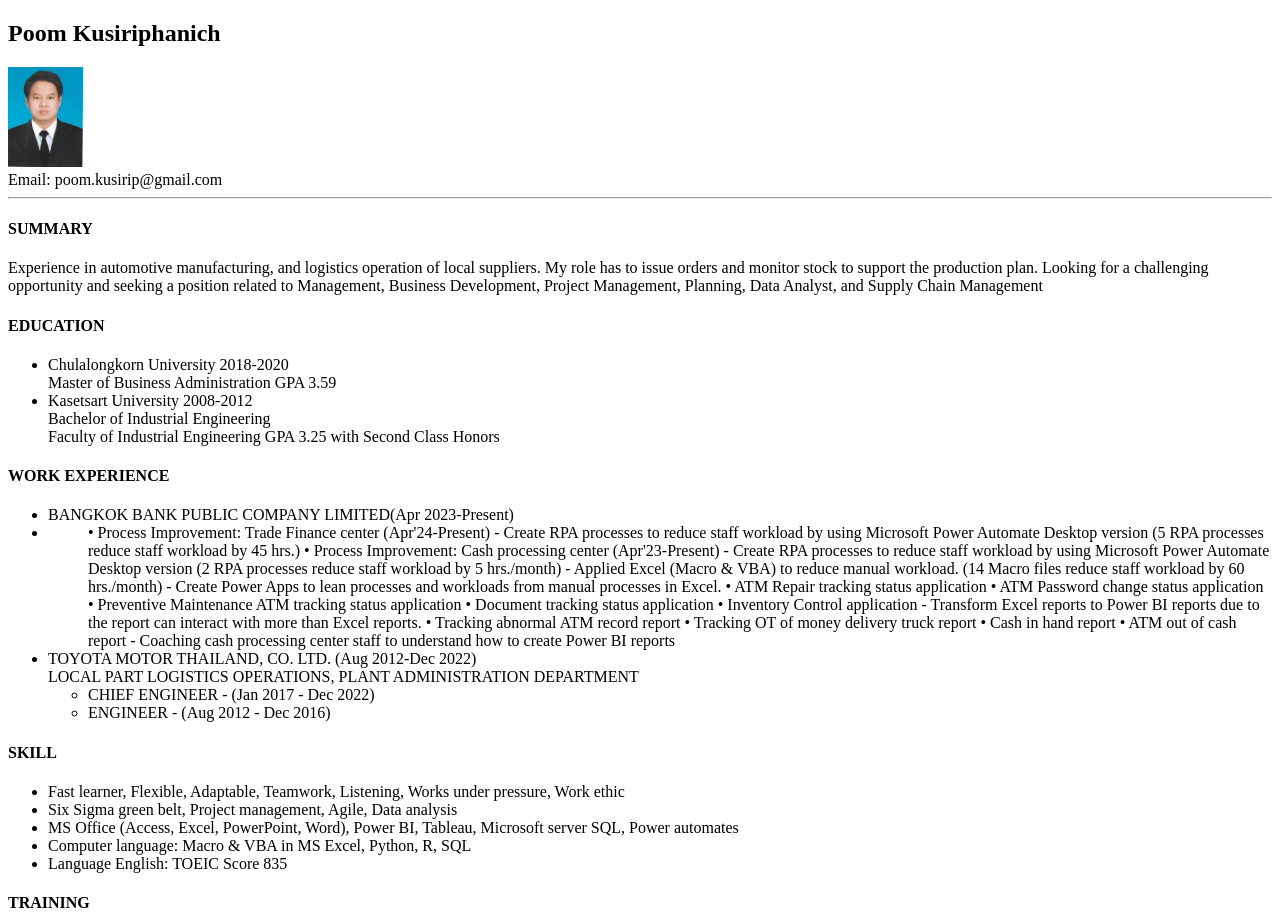
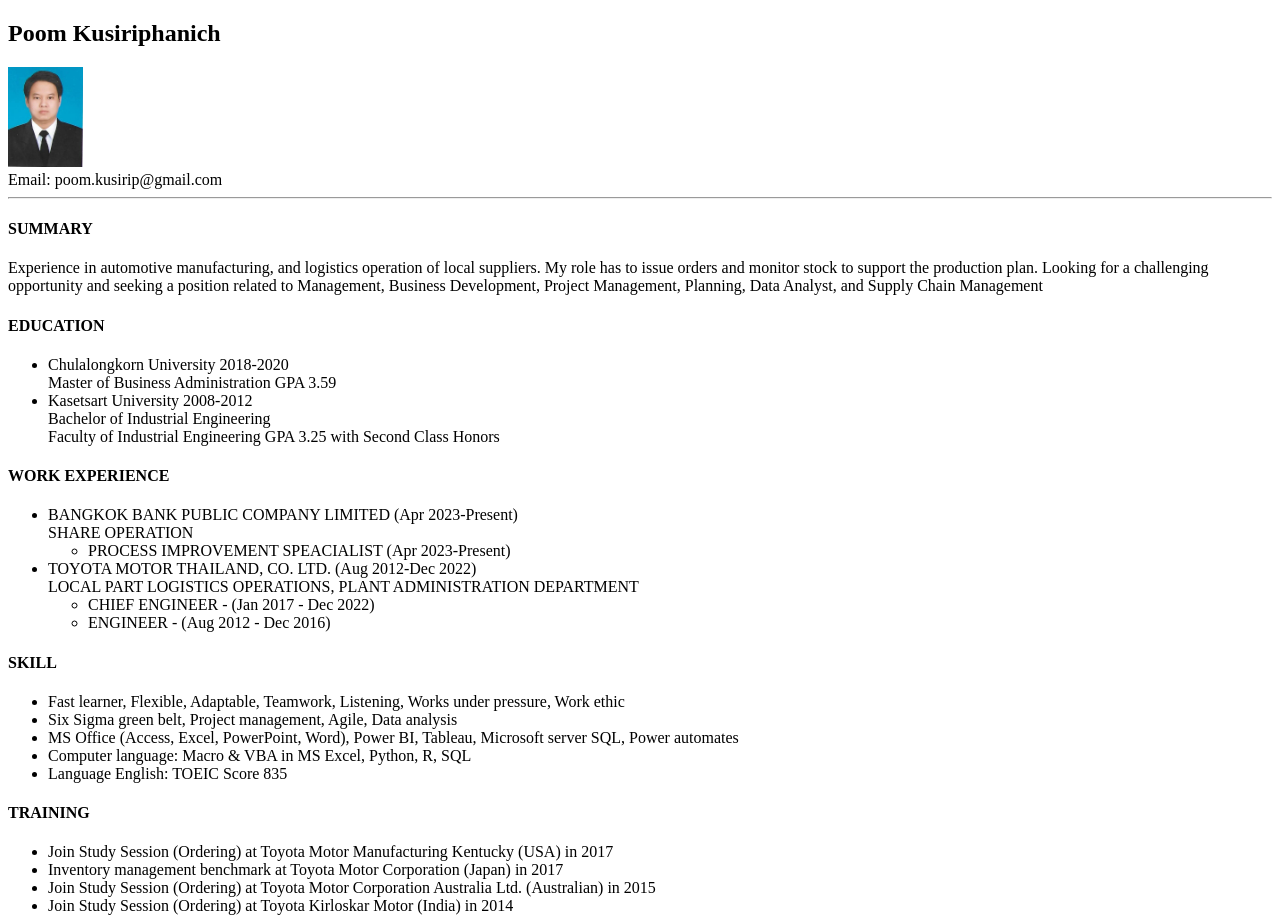
Before and after one commit to pkusirip/html-portfolio, a plain HTML site: page index.html in a window 1280 px wide. Shown: the top 918 px of the page. Drawn offline with Linux system fonts and the light colour scheme.

Commit message:
Update index.html

```diff
--- a/index.html
+++ b/index.html
@@ -22,26 +22,12 @@
             Faculty of Industrial Engineering  	 GPA 3.25 with Second Class Honors </li>
         </ul>
     <h4>WORK EXPERIENCE</h4>
-            <ul>
-<li>BANGKOK BANK PUBLIC COMPANY LIMITED(Apr 2023-Present)<br><li>
-<ul>•	Process Improvement: Trade Finance center (Apr'24-Present)
--	Create RPA processes to reduce staff workload by using Microsoft Power Automate Desktop version (5 RPA processes reduce staff workload by 45 hrs.)
-
-•	Process Improvement: Cash processing center (Apr'23-Present)
--	Create RPA processes to reduce staff workload by using Microsoft Power Automate Desktop version (2 RPA processes reduce staff workload by 5 hrs./month)
--	Applied Excel (Macro & VBA) to reduce manual workload. (14 Macro files reduce staff workload by 60 hrs./month)
--	Create Power Apps to lean processes and workloads from manual processes in Excel.
-        •	ATM Repair tracking status application
-        •	ATM Password change status application
-        •	Preventive Maintenance ATM tracking status application
-        •	Document tracking status application
-        •	Inventory Control application
--	Transform Excel reports to Power BI reports due to the report can interact with more than Excel reports.
-        •	Tracking abnormal ATM record report
-        •	Tracking OT of money delivery truck report
-        •	Cash in hand report
-        •	ATM out of cash report
--	Coaching cash processing center staff to understand how to create  Power BI reports</ul>
+        <ul>
+            <li>BANGKOK BANK PUBLIC COMPANY LIMITED (Apr 2023-Present)<br>
+            SHARE OPERATION</li>
+                <ul>
+                    <li>PROCESS IMPROVEMENT SPEACIALIST (Apr 2023-Present)</li>
+                </ul>
             <li>TOYOTA MOTOR THAILAND, CO. LTD. (Aug 2012-Dec 2022)<br>
             LOCAL PART LOGISTICS OPERATIONS, PLANT ADMINISTRATION DEPARTMENT</li>
                 <ul>
```
